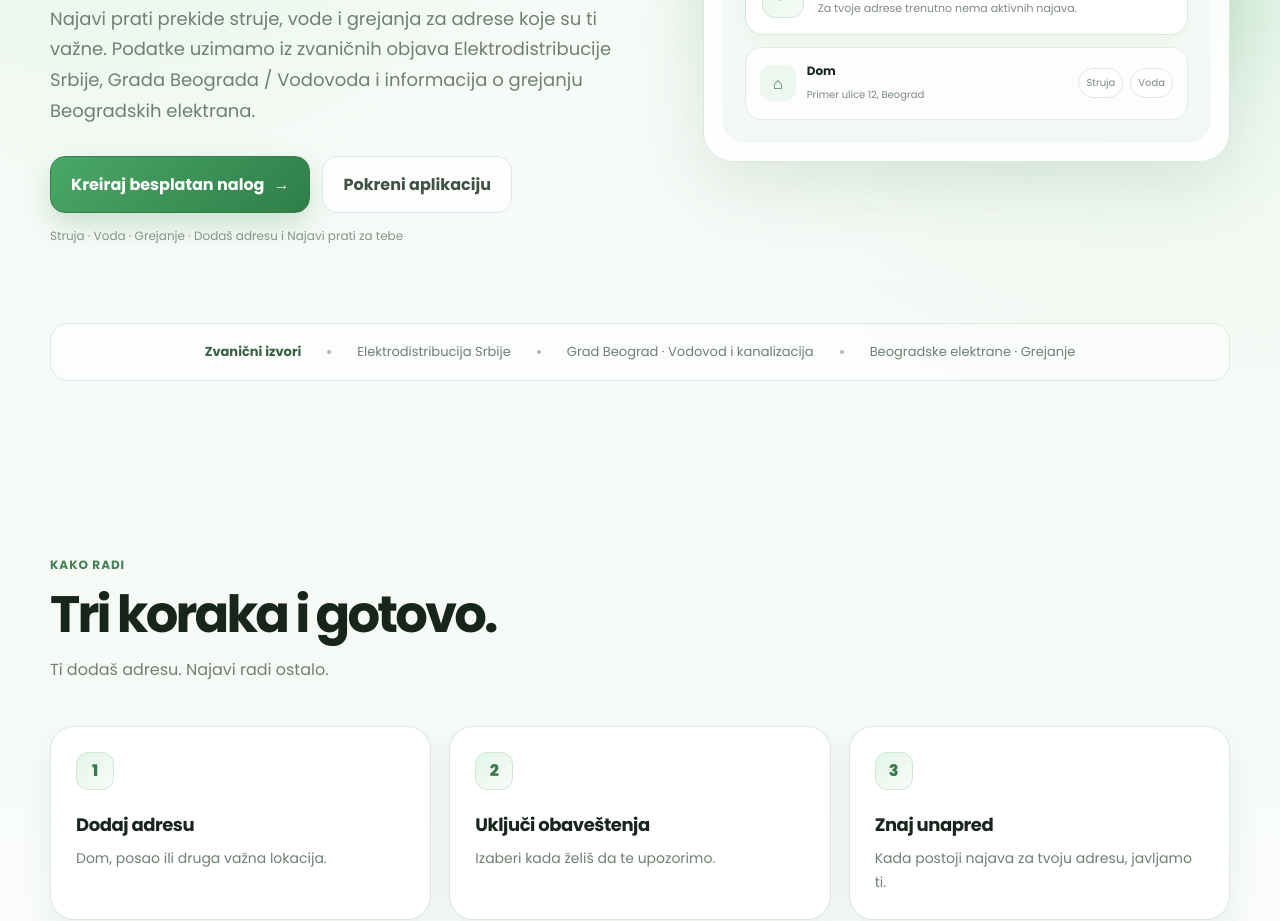
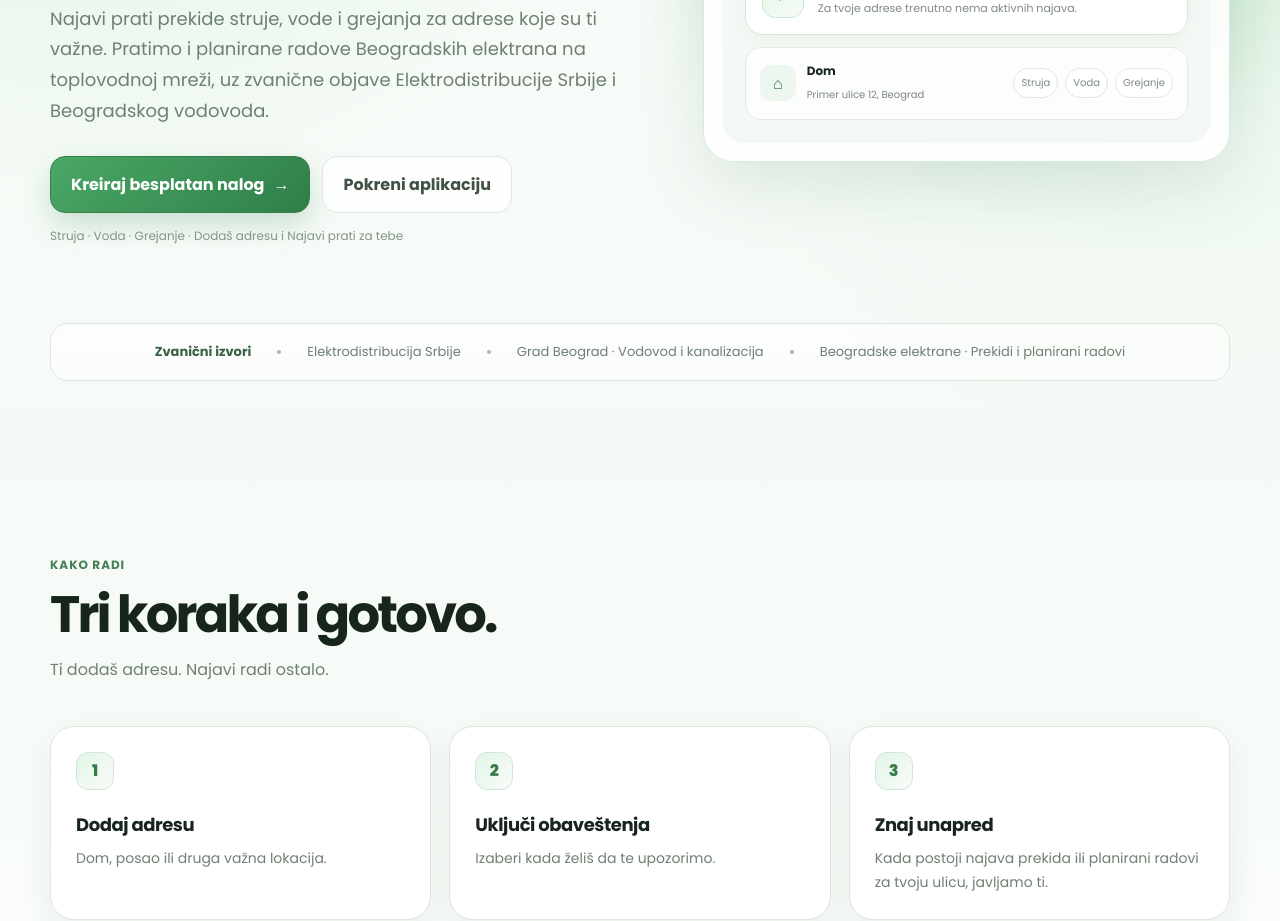
Before and after one commit to Pegasusebg/najavi, a website: page index.html in a window 1280 px wide. Shown: the part 456-1377 px from the top of the page. Drawn offline with Linux system fonts and the light colour scheme.

Commit message:
Promote planned heating works on landing

```diff
--- a/index.html
+++ b/index.html
@@ -125,7 +125,7 @@
       <div>
         <div class="kicker"><span class="kicker-dot"></span> Da znaš unapred</div>
         <h1>Manje iznenađenja. Lakši dan.</h1>
-        <p>Najavi prati prekide struje, vode i grejanja za adrese koje su ti važne. Podatke uzimamo iz zvaničnih objava Elektrodistribucije Srbije, Grada Beograda / Vodovoda i informacija o grejanju Beogradskih elektrana.</p>
+        <p>Najavi prati prekide struje, vode i grejanja za adrese koje su ti važne. Pratimo i planirane radove Beogradskih elektrana na toplovodnoj mreži, uz zvanične objave Elektrodistribucije Srbije i Beogradskog vodovoda.</p>
         <div class="hero-actions">
           <a class="cta-primary" href="/app/?mode=register">Kreiraj besplatan nalog <span>→</span></a>
           <a class="cta-secondary" href="/app/">Pokreni aplikaciju</a>
@@ -150,7 +150,7 @@
             <div class="address">
               <div class="address-icon">⌂</div>
               <div><strong>Dom</strong><span>Primer ulice 12, Beograd</span></div>
-              <div class="chips"><span class="chip">Struja</span><span class="chip">Voda</span></div>
+              <div class="chips"><span class="chip">Struja</span><span class="chip">Voda</span><span class="chip">Grejanje</span></div>
             </div>
           </div>
         </div>
@@ -161,7 +161,7 @@
       <div class="trust-bar">
         <strong>Zvanični izvori</strong><span class="dotsep"></span>
         <span>Elektrodistribucija Srbije</span><span class="dotsep"></span>
-        <span>Grad Beograd · Vodovod i kanalizacija</span><span class="dotsep"></span><span>Beogradske elektrane · Grejanje</span>
+        <span>Grad Beograd · Vodovod i kanalizacija</span><span class="dotsep"></span><span>Beogradske elektrane · Prekidi i planirani radovi</span>
       </div>
     </section>
 
@@ -174,7 +174,7 @@
       <div class="grid3">
         <article class="feature"><div class="feature-num">1</div><h3>Dodaj adresu</h3><p>Dom, posao ili druga važna lokacija.</p></article>
         <article class="feature"><div class="feature-num">2</div><h3>Uključi obaveštenja</h3><p>Izaberi kada želiš da te upozorimo.</p></article>
-        <article class="feature"><div class="feature-num">3</div><h3>Znaj unapred</h3><p>Kada postoji najava za tvoju adresu, javljamo ti.</p></article>
+        <article class="feature"><div class="feature-num">3</div><h3>Znaj unapred</h3><p>Kada postoji najava prekida ili planirani radovi za tvoju ulicu, javljamo ti.</p></article>
       </div>
     </section>
 
```
